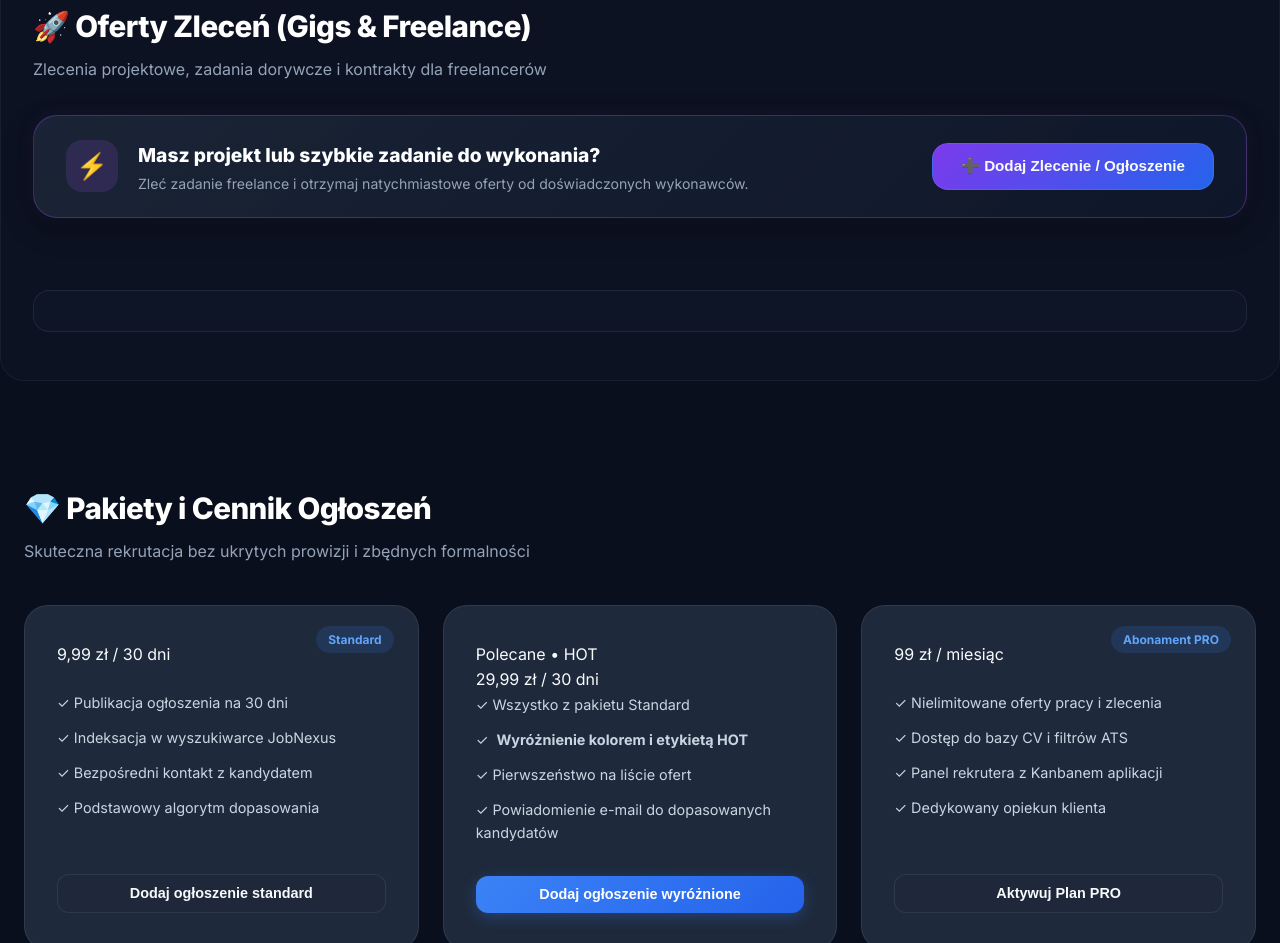
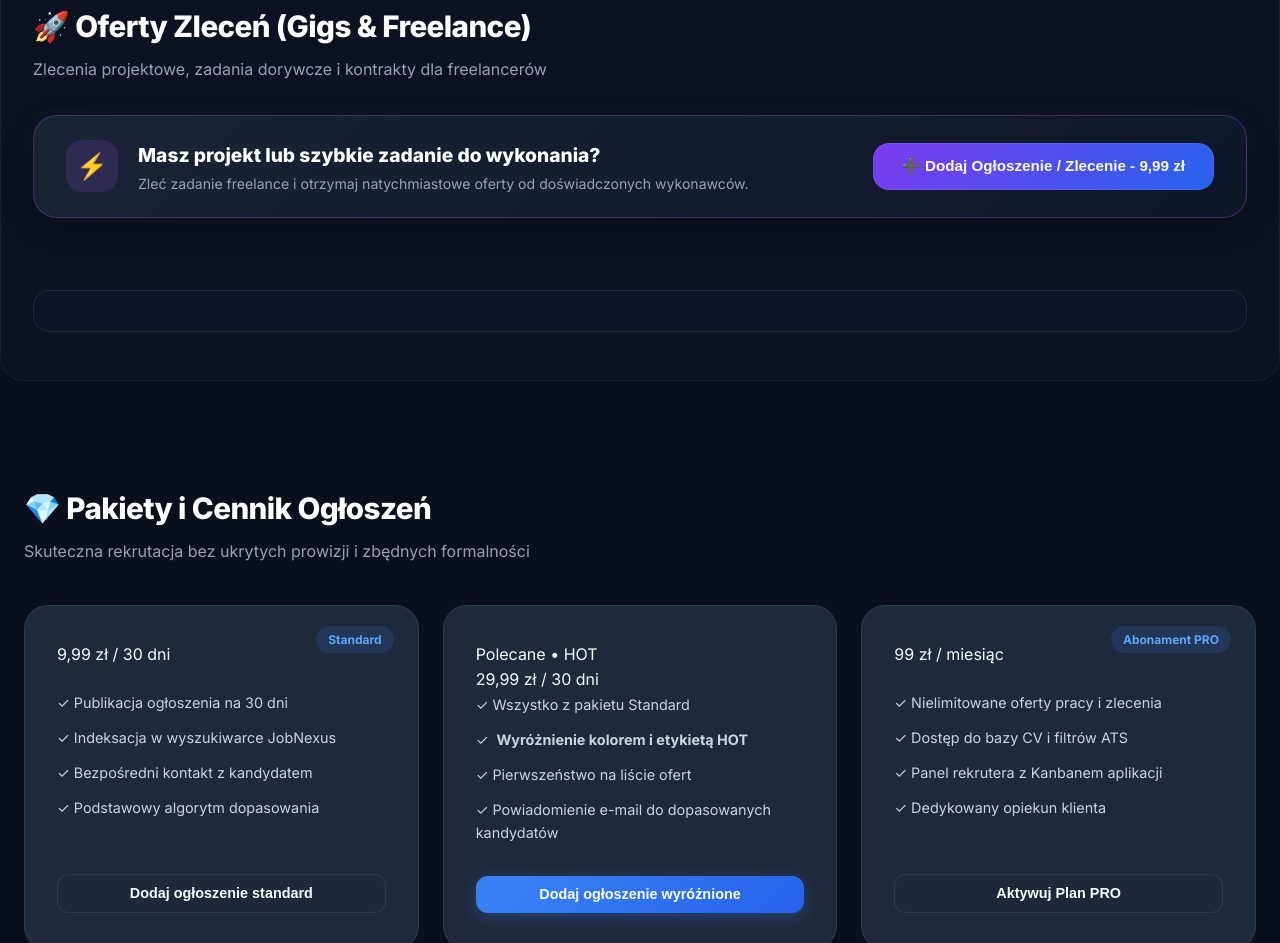
Before and after one commit to Pabos13/jobnexus, a website built with Vite: page index.html in a window 1280 px wide. Shown: the part 1634-2577 px from the top of the page. Built offline with nearby package versions, Linux system fonts and the light colour scheme; no server answers.

Commit message:
fix: update button in Gigs section to ➕ Dodaj Ogłoszenie / Zlecenie - 9,99 zł

```diff
--- a/index.html
+++ b/index.html
@@ -167,7 +167,7 @@
                     </div>
                 </div>
                 <button type="button" class="btn btn-secondary action-banner-btn" onclick="openAddModal('gig')">
-                    ➕ Dodaj Zlecenie / Ogłoszenie
+                    ➕ Dodaj Ogłoszenie / Zlecenie - 9,99 zł
                 </button>
             </div>
 
```
